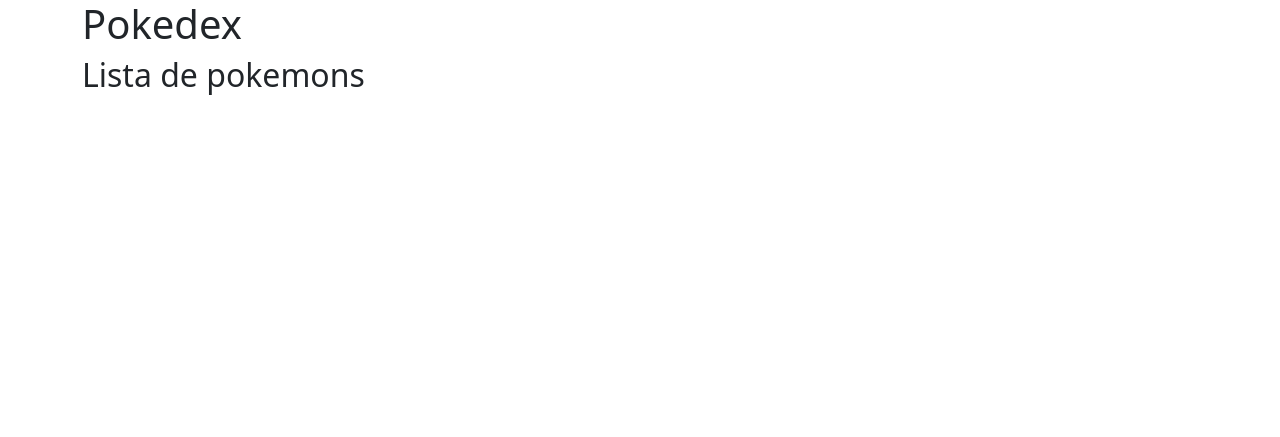
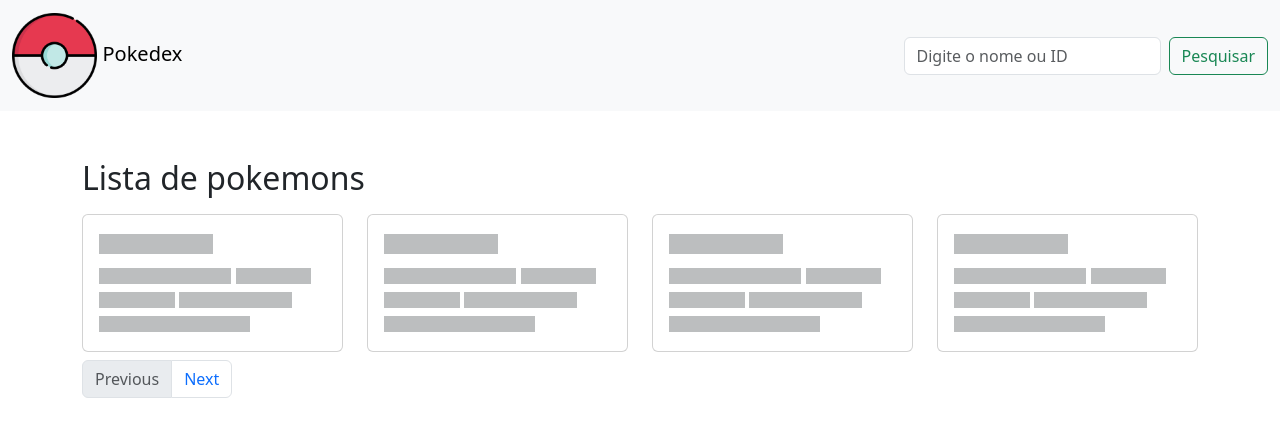
Before and after one commit to Braiani/curso_desenvolvimento_senac, a PHP site: page / in a window 1280 px wide. Shown: the top 437 px of the page. Run offline with PHP 8.4, Linux system fonts and the light colour scheme.

Commit message:
Finalizado projeto de Pokedex

```diff
--- a/ReactiveJS/Pokedex/index.html
+++ b/ReactiveJS/Pokedex/index.html
@@ -10,17 +10,104 @@
 
 </head>
 <body>
-    <div class="container">
+    <nav class="navbar bg-body-tertiary">
+        <div class="container-fluid">
+            <a class="navbar-brand">
+                <img src="./img/logo.png" alt="Pokedex" class="w-25">
+                Pokedex
+            </a>
+            <form class="d-flex" id="form-search" role="search">
+                <input class="form-control me-2" type="search" placeholder="Digite o nome ou ID" aria-label="Search">
+                <button class="btn btn-outline-success" type="submit">Pesquisar</button>
+            </form>
+        </div>
+    </nav>
+    <div class="container mt-5">
         <div class="row">
             <div class="col-12">
-                <h1>Pokedex</h1>
-
                 <h2>Lista de pokemons</h2>
             </div>
         </div>
     </div>
+
+    <div class="container" id="placeholder">
+        <div class="row">
+            <div class="col-md-3 col-sm-6 my-2">
+                <div class="card " aria-hidden="true">
+                    <div class="card-body">
+                        <h5 class="card-title placeholder-glow">
+                            <span class="placeholder col-6"></span>
+                        </h5>
+                        <p class="card-text placeholder-glow">
+                            <span class="placeholder col-7"></span>
+                            <span class="placeholder col-4"></span>
+                            <span class="placeholder col-4"></span>
+                            <span class="placeholder col-6"></span>
+                            <span class="placeholder col-8"></span>
+                        </p>
+                    </div>
+                </div>
+            </div>
+            <div class="col-md-3 col-sm-6 my-2">
+                <div class="card " aria-hidden="true">
+                    <div class="card-body">
+                        <h5 class="card-title placeholder-glow">
+                            <span class="placeholder col-6"></span>
+                        </h5>
+                        <p class="card-text placeholder-glow">
+                            <span class="placeholder col-7"></span>
+                            <span class="placeholder col-4"></span>
+                            <span class="placeholder col-4"></span>
+                            <span class="placeholder col-6"></span>
+                            <span class="placeholder col-8"></span>
+                        </p>
+                    </div>
+                </div>
+            </div>
+            <div class="col-md-3 col-sm-6 my-2">
+                <div class="card " aria-hidden="true">
+                    <div class="card-body">
+                        <h5 class="card-title placeholder-glow">
+                            <span class="placeholder col-6"></span>
+                        </h5>
+                        <p class="card-text placeholder-glow">
+                            <span class="placeholder col-7"></span>
+                            <span class="placeholder col-4"></span>
+                            <span class="placeholder col-4"></span>
+                            <span class="placeholder col-6"></span>
+                            <span class="placeholder col-8"></span>
+                        </p>
+                    </div>
+                </div>
+            </div><div class="col-md-3 col-sm-6 my-2">
+                <div class="card " aria-hidden="true">
+                    <div class="card-body">
+                        <h5 class="card-title placeholder-glow">
+                            <span class="placeholder col-6"></span>
+                        </h5>
+                        <p class="card-text placeholder-glow">
+                            <span class="placeholder col-7"></span>
+                            <span class="placeholder col-4"></span>
+                            <span class="placeholder col-4"></span>
+                            <span class="placeholder col-6"></span>
+                            <span class="placeholder col-8"></span>
+                        </p>
+                    </div>
+                </div>
+            </div>
+        </div>
+    </div>
+
     <div class="container">
         <div id="lista" class="row"></div>
+        <div class="row">
+            <nav aria-label="Page navigation example">
+                <ul class="pagination">
+                    <li class="page-item"><a class="page-link previous disabled" id="previousPageLink" href="#">Previous</a></li>
+                    <li class="page-item"><a class="page-link next" id="nextPageLink" href="#">Next</a></li>
+                </ul>
+            </nav>
+        </div>
     </div>
 
     <script src="https://cdn.jsdelivr.net/npm/bootstrap@5.3.3/dist/js/bootstrap.bundle.min.js" integrity="sha384-YvpcrYf0tY3lHB60NNkmXc5s9fDVZLESaAA55NDzOxhy9GkcIdslK1eN7N6jIeHz" crossorigin="anonymous"></script>
--- a/ReactiveJS/Pokedex/js/main.js
+++ b/ReactiveJS/Pokedex/js/main.js
@@ -1,16 +1,145 @@
-window.onload = getPokemons()
+window.onload = main();
+
+function main(){
+    const nextPage = document.getElementById("nextPageLink");
+    const previousPage = document.getElementById("previousPageLink");
+    const formSearch = document.getElementById("form-search");
+
+    nextPage.addEventListener('click', (e) => {
+        e.preventDefault();
+        let params = new URL(nextPage.href).searchParams;
+        getPokemons(params.get('limit'), params.get('offset'))
+    });
+
+    previousPage.addEventListener('click', (e) => {
+        e.preventDefault();
+        let params = new URL(previousPage.href).searchParams;
+        getPokemons(params.get('limit'), params.get('offset'))
+    });
+
+    formSearch.addEventListener('submit', (e) => {
+        e.preventDefault();
+        const url = 'https://pokeapi.co/api/v2/'
+        let pokemonSearch = document.querySelector("#form-search>input").value;
+
+        if(pokemonSearch === '') {
+            getPokemons();
+            return;
+        }
+
+        const lista = document.getElementById('lista');
+        setPlaceholders(false);
+        lista.innerHTML = '';
+
+        fetchPokemonApi(url + `pokemon/${pokemonSearch}`, (pokemon) => {
+            generatePagination({next: null, previous: null});
+
+            if (pokemon.error){
+                setPlaceholders();
+                lista.innerHTML = `
+                <div class="my-5">
+                    <div class="p-5 text-center bg-body-tertiary">
+                        <div class="container py-5">
+                            <h1 class="text-body-emphasis">Oops</h1>
+                            <p class="col-lg-8 mx-auto lead">
+                                Não localizamos nenhum Pokemon com esse nome ou ID!
+                            </p>
+                        </div>
+                    </div>
+                </div>`;
+                return;
+            }
+
+            let listaAbilidades = `
+            <ul class="list-group list-group-flush text-capitalize">
+            `;
+
+            pokemon.stats.map(abilidade => {
+                listaAbilidades += `<li class="list-group-item m-0">${abilidade.stat.name}: ${abilidade.base_stat}</li>`;
+            });
+
+            listaAbilidades += `</ul>`;
+
+
+            html = `<div class="col-md-4 col-sm-6 col-lg-3 my-2">
+                        <div class="card">
+                            <img src="${pokemon.sprites.other.home.front_default}" class="card-img-top" alt="...">
+                            <div class="card-body">
+                                <h5 class="card-title text-capitalize">${pokemon.name}</h5>
+                                <p class="card-text">
+                                    <strong>Estatísticas:</strong>
+                                    ${listaAbilidades}
+                                </p>
+                                <!-- <a href="#" class="btn btn-primary">Go somewhere</a> -->
+                            </div>
+                        </div>
+                    </div>`;
+            lista.innerHTML += html;
+
+            setPlaceholders();
+        });
+    });
+
+    getPokemons();
+}
 
 async function fetchPokemonApi(url, callback) {
-    await fetch(url).then(response => response.json()).then(callback);
+    await fetch(url).then(response => response.ok ? response.json() : {error: true}).then(callback);
 }
 
-function getPokemons (){
+function setPlaceholders(hidden = true) {
+    let placeholderAttr = document.getElementById("placeholder");
+    if (hidden && !placeholderAttr.classList.contains('hidden')){
+        placeholderAttr.classList.add('hidden')
+    }
+
+    if ( !hidden && placeholderAttr.classList.contains('hidden')){
+        placeholderAttr.classList.remove('hidden')
+    }
+}
+
+function generatePagination(pages) {
+    let next = document.querySelector('.next');
+    let previous = document.querySelector('.previous');
+
+
+    if (pages.next !== null){
+        next.setAttribute('href', pages.next)
+        if(next.classList.contains('disabled')){
+            next.classList.remove('disabled')
+        }
+    }else{
+        if(!next.classList.contains('disabled')){
+            next.classList.add('disabled')
+        }
+    }
+
+    if (pages.previous !== null){
+        previous.setAttribute('href', pages.previous)
+        if(previous.classList.contains('disabled')){
+            previous.classList.remove('disabled')
+        }
+    }else{
+        if(!previous.classList.contains('disabled')){
+            previous.classList.add('disabled')
+        }
+    }
+}
+
+function getPokemons (limit = 8, offset = 0){
     const url = 'https://pokeapi.co/api/v2/'
     const lista = document.getElementById('lista');
+    setPlaceholders(false);
+    lista.innerHTML = '';
 
-    fetchPokemonApi(url + 'pokemon?limit=40&offset=0', (data) => {
+    fetchPokemonApi(url + `pokemon?limit=${limit}&offset=${offset}`, (data) => {
 
         let pokemons = data.results;
+
+        generatePagination({
+            'previous': data.previous,
+            'next': data.next
+        });
 
         pokemons.forEach(pokemon => {
 
@@ -28,7 +157,7 @@ function getPokemons (){
                 listaAbilidades += `</ul>`;
 
 
-                html = `<div class="col-3 my-2">
+                html = `<div class="col-md-4 col-sm-6 col-lg-3 my-2">
                             <div class="card">
                                 <img src="${options.sprites.other.home.front_default}" class="card-img-top" alt="...">
                                 <div class="card-body">
@@ -44,5 +173,6 @@ function getPokemons (){
                 lista.innerHTML += html;
             });
         });
+        setPlaceholders();
     });
 }
--- a/ReactiveJS/Pokedex/styles/styles.css
+++ b/ReactiveJS/Pokedex/styles/styles.css
@@ -1 +1,5 @@
 @import url('./root.css');
+
+.hidden {
+    display: none;
+}
```
